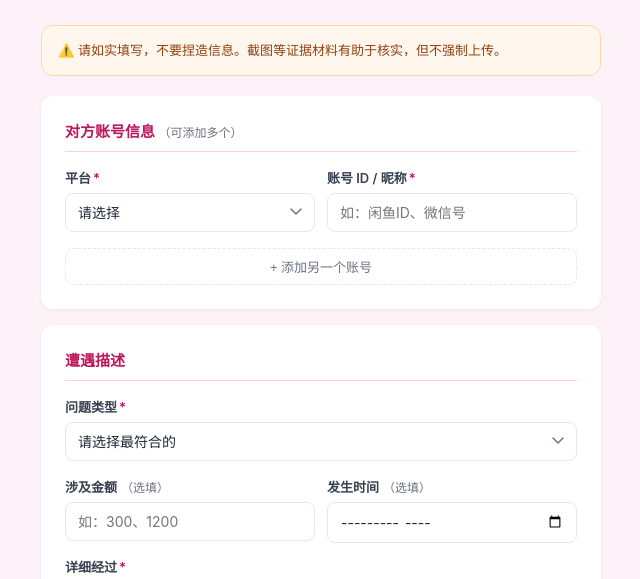
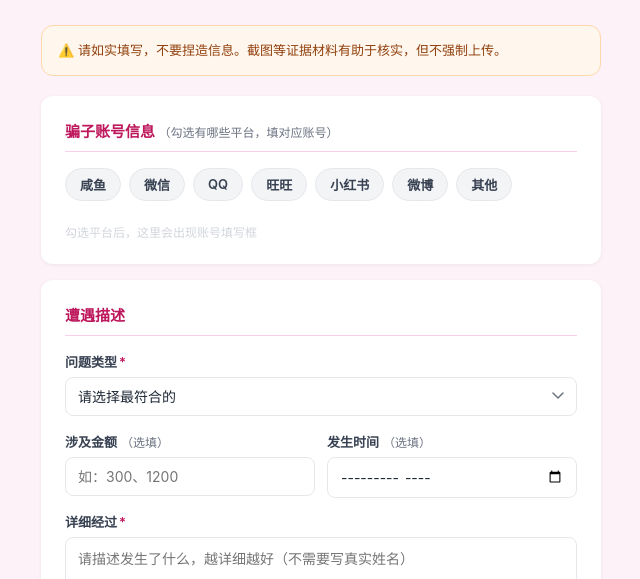
Before and after one commit to chuanlie/loquery-tools, a plain HTML site: page 举报.html in a window 1280 px wide. Shown: the part 194-773 px from the top of the page, without its empty margins (319-959 px from the left). Drawn offline with Linux system fonts and the light colour scheme.

Commit message:
feat: 账号平台改为多选标签，自动展开账号输入框

```diff
--- a/举报.html
+++ b/举报.html
@@ -82,6 +82,12 @@
   .frow { display: grid; grid-template-columns: 1fr 1fr; gap: 12px; }
   @media (max-width: 400px) { .frow { grid-template-columns: 1fr; } }
 
+  .ptag { display:inline-flex; align-items:center; gap:5px; background:#f3f4f6; border:1.5px solid var(--border); border-radius:20px; padding:6px 14px; font-size:13px; font-weight:600; cursor:pointer; transition:all .15s; user-select:none; }
+  .ptag:has(input:checked) { background:var(--rose-light); border-color:var(--rose); color:var(--rose); }
+  .ptag input { display:none; }
+  .account-input-row { display:flex; align-items:center; gap:10px; margin-bottom:10px; }
+  .account-input-row .plabel { font-size:13px; font-weight:600; color:var(--rose); white-space:nowrap; min-width:60px; }
+
   .upload-area {
     border: 2px dashed var(--border);
     border-radius: 8px;
@@ -162,31 +168,20 @@
     <input type="hidden" name="_captcha" value="false">
     <input type="hidden" name="_template" value="table">
 
-    <!-- 对方账号信息 -->
+    <!-- 骗子账号信息 -->
     <div class="card">
-      <h2>对方账号信息 <span style="font-size:12px;font-weight:400;color:var(--gray)">（可添加多个）</span></h2>
-      <div id="accountList">
-        <div class="account-row frow" style="margin-bottom:12px">
-          <div class="fgroup" style="margin:0">
-            <label>平台<span class="req">*</span></label>
-            <select name="账号平台[]" required>
-              <option value="">请选择</option>
-              <option>咸鱼（闲鱼）</option>
-              <option>微信</option>
-              <option>QQ</option>
-              <option>旺旺（淘宝）</option>
-              <option>小红书</option>
-              <option>微博</option>
-              <option>其他</option>
-            </select>
-          </div>
-          <div class="fgroup" style="margin:0">
-            <label>账号 ID / 昵称<span class="req">*</span></label>
-            <input type="text" name="账号ID[]" placeholder="如：闲鱼ID、微信号" required>
-          </div>
-        </div>
+      <h2>骗子账号信息 <span style="font-size:12px;font-weight:400;color:var(--gray)">（勾选有哪些平台，填对应账号）</span></h2>
+      <div id="platformList" style="display:flex;flex-wrap:wrap;gap:8px;margin-bottom:16px">
+        <label class="ptag"><input type="checkbox" value="咸鱼（闲鱼）" onchange="togglePlatform(this)"> 咸鱼</label>
+        <label class="ptag"><input type="checkbox" value="微信" onchange="togglePlatform(this)"> 微信</label>
+        <label class="ptag"><input type="checkbox" value="QQ" onchange="togglePlatform(this)"> QQ</label>
+        <label class="ptag"><input type="checkbox" value="旺旺（淘宝）" onchange="togglePlatform(this)"> 旺旺</label>
+        <label class="ptag"><input type="checkbox" value="小红书" onchange="togglePlatform(this)"> 小红书</label>
+        <label class="ptag"><input type="checkbox" value="微博" onchange="togglePlatform(this)"> 微博</label>
+        <label class="ptag"><input type="checkbox" value="其他" onchange="togglePlatform(this)"> 其他</label>
       </div>
-      <button type="button" onclick="addAccount()" style="background:none;border:1.5px dashed var(--border);border-radius:8px;padding:8px 16px;font-size:13px;color:var(--gray);cursor:pointer;width:100%;margin-top:4px">+ 添加另一个账号</button>
+      <div id="accountInputs"></div>
+      <p id="platformHint" style="font-size:12px;color:#d1d5db;margin:0">勾选平台后，这里会出现账号填写框</p>
     </div>
 
     <!-- 遭遇描述 -->
@@ -265,31 +260,24 @@
 </div>
 
 <script>
-function addAccount() {
-  const list = document.getElementById('accountList');
-  const row = document.createElement('div');
-  row.className = 'account-row frow';
-  row.style.marginBottom = '12px';
-  row.innerHTML = `
-    <div class="fgroup" style="margin:0">
-      <label>平台</label>
-      <select name="账号平台[]">
-        <option value="">请选择</option>
-        <option>咸鱼（闲鱼）</option>
-        <option>微信</option>
-        <option>QQ</option>
-        <option>旺旺（淘宝）</option>
-        <option>小红书</option>
-        <option>微博</option>
-        <option>其他</option>
-      </select>
-    </div>
-    <div class="fgroup" style="margin:0;position:relative">
-      <label>账号 ID / 昵称</label>
-      <input type="text" name="账号ID[]" placeholder="如：闲鱼ID、微信号">
-      <button type="button" onclick="this.closest('.account-row').remove()" style="position:absolute;right:8px;top:28px;background:none;border:none;font-size:18px;color:#d1d5db;cursor:pointer;line-height:1">×</button>
-    </div>`;
-  list.appendChild(row);
+function togglePlatform(cb) {
+  const hint = document.getElementById('platformHint');
+  const container = document.getElementById('accountInputs');
+  const platform = cb.value;
+  const safeId = 'acct_' + platform.replace(/[^a-zA-Z0-9]/g, '_');
+
+  if (cb.checked) {
+    hint.style.display = 'none';
+    const row = document.createElement('div');
+    row.className = 'account-input-row';
+    row.id = safeId;
+    row.innerHTML = `<span class="plabel">${platform.replace('（闲鱼）','').replace('（淘宝）','')}</span><input type="text" name="${platform}账号" placeholder="填账号ID或昵称" style="flex:1;border:1.5px solid var(--border);border-radius:8px;padding:9px 12px;font-size:14px;font-family:inherit">`;
+    container.appendChild(row);
+  } else {
+    const row = document.getElementById(safeId);
+    if (row) row.remove();
+    if (container.children.length === 0) hint.style.display = 'block';
+  }
 }
 
 function showFiles(input) {
```
